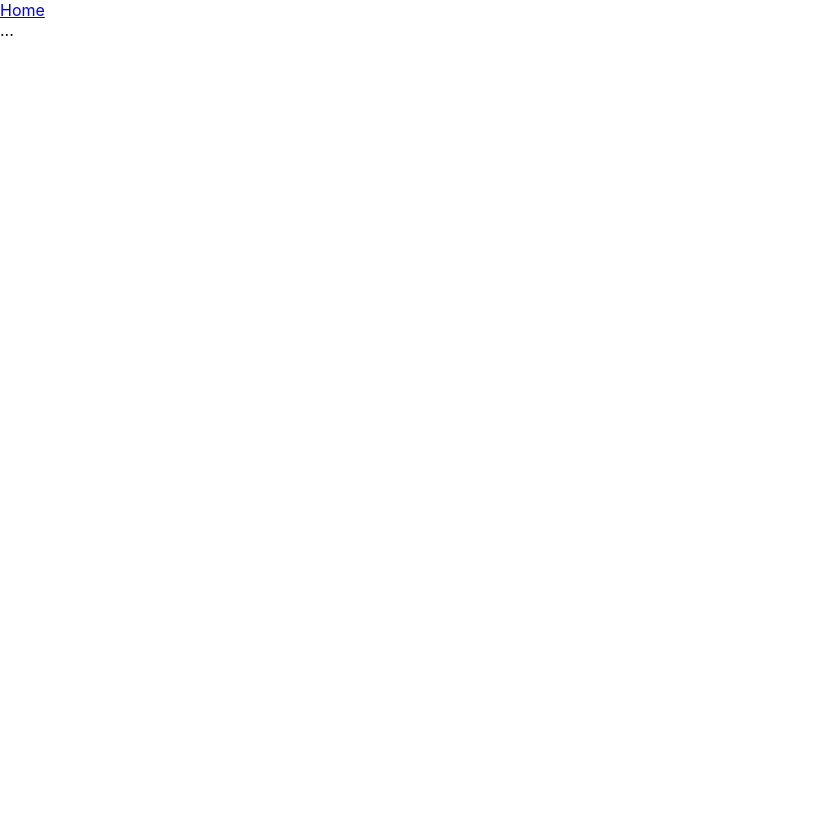
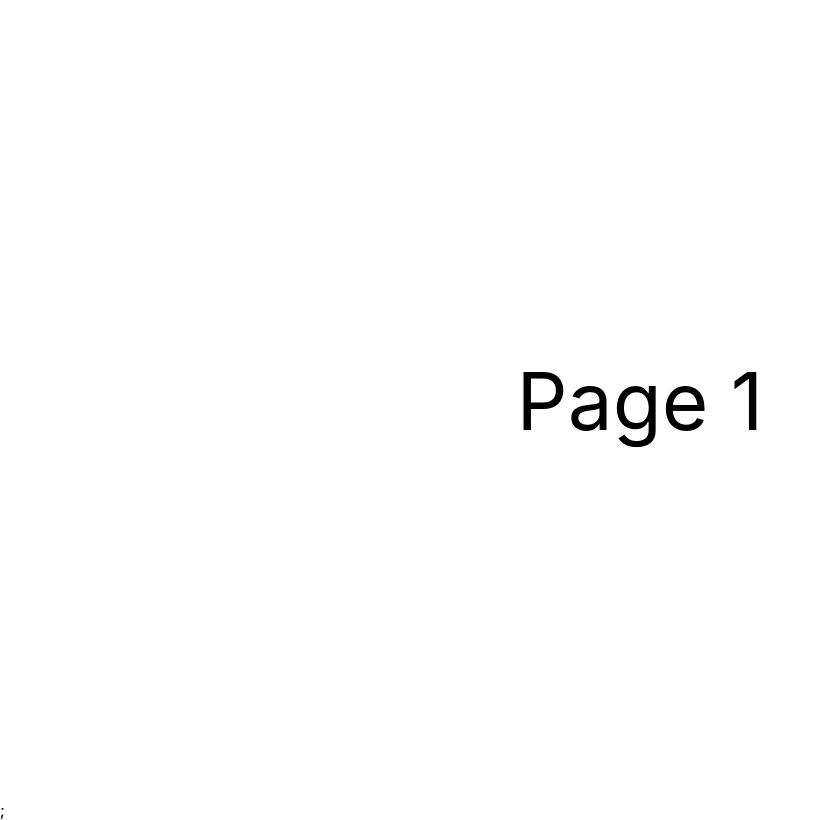
Before and after one commit to duypv98/duypv98, a React (Create React App) app: page / in a window 1280 px wide. Shown: the whole page, without its empty margins (0-819 px from the left). Built offline with nearby package versions, Linux system fonts and the light colour scheme.

Commit message:
feat: init snap scroll porfolio

```diff
--- a/package.json
+++ b/package.json
@@ -6,6 +6,7 @@
     "node-sass": "npm:sass",
     "react": "^18.2.0",
     "react-dom": "^18.2.0",
+    "react-helmet": "^6.1.0",
     "react-router-dom": "^6.4.4",
     "react-scripts": "5.0.1",
     "web-vitals": "^2.1.0"
@@ -40,7 +41,8 @@
     "@types/node": "^16.7.13",
     "@types/react": "^18.0.0",
     "@types/react-dom": "^18.0.0",
-    "typescript": "^4.4.2",
-    "gh-pages": "^4.0.0"
+    "@types/react-helmet": "^6.1.11",
+    "gh-pages": "^4.0.0",
+    "typescript": "^4.4.2"
   }
 }
--- a/src/App.scss
+++ b/src/App.scss
@@ -0,0 +1,4 @@
+* {
+  margin: 0;
+  box-sizing: border-box;
+}
--- a/src/App.tsx
+++ b/src/App.tsx
@@ -1,15 +1,17 @@
 import {
-  createBrowserRouter, RouterProvider
+  createBrowserRouter,
+  RouterProvider
 } from "react-router-dom";
 import './App.scss';
+import { SiteContextProvider } from "./context/SiteContext";
 import { appBaseName, routerObjects } from "./pages";
 
 const router = createBrowserRouter(routerObjects, { basename: appBaseName });
 
 function App() {
-  return (<>
+  return (<SiteContextProvider>
     <RouterProvider router={router} />
-  </>);
+  </SiteContextProvider>);
 }
 
 export default App;
--- a/src/components/Layout/index.tsx
+++ b/src/components/Layout/index.tsx
@@ -7,7 +7,7 @@ const Layout = (props: PropsWithChildren) => {
   const matches = useMatches();
   useEffect(() => {
     const routerObject = routerObjects.find((e) => e.path === matches[0]?.pathname);
-    document.title = routerObject?.title ?? "";
+    if (routerObject) document.title = routerObject?.title ?? "";
     return () => {
       document.title = "";
     }
--- /dev/null
+++ b/src/components/home/About/About.module.scss
@@ -0,0 +1,3 @@
+.root {
+
+}
--- /dev/null
+++ b/src/context/SiteContext.tsx
@@ -0,0 +1,33 @@
+import { createContext, PropsWithChildren, useRef, useContext, useMemo, useState } from "react";
+import { Helmet } from "react-helmet";
+
+export type SiteContextProps = {
+  title?: string;
+  setTitle(_title: string): void;
+}
+
+const SiteContext = createContext<SiteContextProps>({
+  setTitle(_title) {
+
+  }
+});
+
+export const SiteContextProvider = (props: PropsWithChildren<{}>) => {
+  const [title, setTitle] = useState<string>()
+
+  return <SiteContext.Provider value={{
+    title,
+    setTitle
+  }}>
+    <Helmet
+      title={title}
+      defaultTitle="Jerry Feng"
+      titleTemplate="%s - Jerry Feng"
+    />
+    {props.children};
+  </SiteContext.Provider>
+}
+
+export const useSiteContext = () => {
+  return useContext(SiteContext)
+}
--- /dev/null
+++ b/src/pages/home/home.module.scss
@@ -0,0 +1,33 @@
+.snap-page-scroll-container {
+  width: 100%;
+  height: 100vh;
+  scroll-snap-type: y mandatory;
+  scroll-behavior: smooth;
+  overflow-y: scroll;
+  &::-webkit-scrollbar {
+    width: 0;
+  }
+  &::-webkit-scrollbar-track {
+    background-color: transparent;
+  }
+  &::-webkit-scrollbar-thumb {
+    background-color: transparent;
+    &:hover {
+      background-color: transparent;
+    }
+  }
+
+  section {
+    scroll-snap-align: start;
+    width: 100%;
+    height: 100vh;
+    font-size: 5em;
+    display: flex;
+    justify-content: center;
+    align-items: center;
+    &:nth-of-type(even) {
+      background: #1f1515;
+      color: white;
+    }
+  }
+}
--- a/src/pages/home/index.tsx
+++ b/src/pages/home/index.tsx
@@ -1,9 +1,15 @@
-import Layout from "../../components/Layout"
+import { useEffect, useRef } from "react";
+import styles from "./home.module.scss";
 
 const HomePage = () => {
-  return <Layout>
-    ...
-  </Layout>
+    return <>
+    <div className={styles["snap-page-scroll-container"]}>
+      <section className="">Page 1</section>
+      <section className="">Page 2</section>
+      <section className="">Page 3</section>
+      <section className="">Page 4</section>
+    </div>
+  </>
 }
 
 export default HomePage;
```
Also changed, not shown: src/components/home/About/index.tsx (added, +9 -0 lines), tsconfig.json (line endings or trailing spaces), 1 other file (tests, documents, lock files or other folders).
